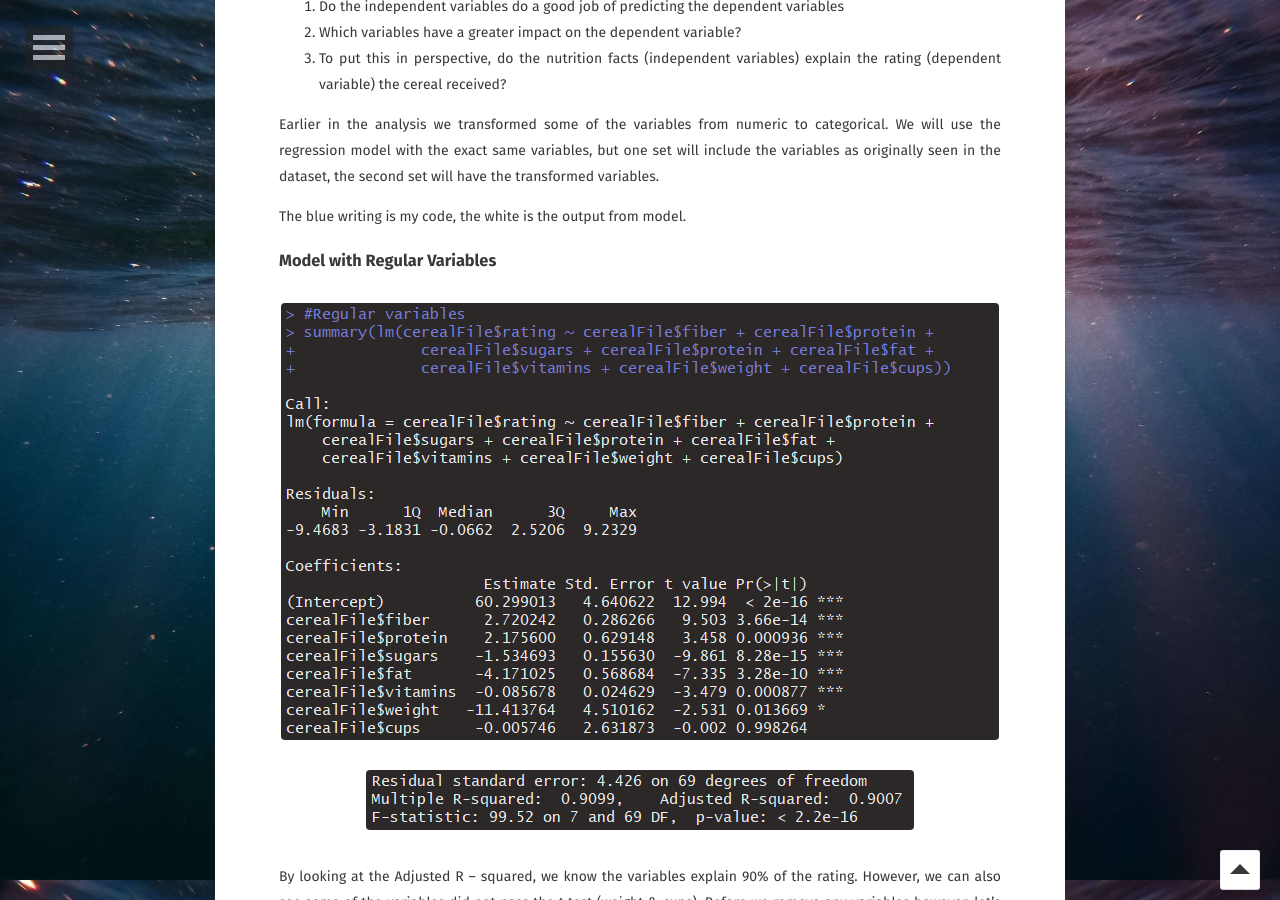
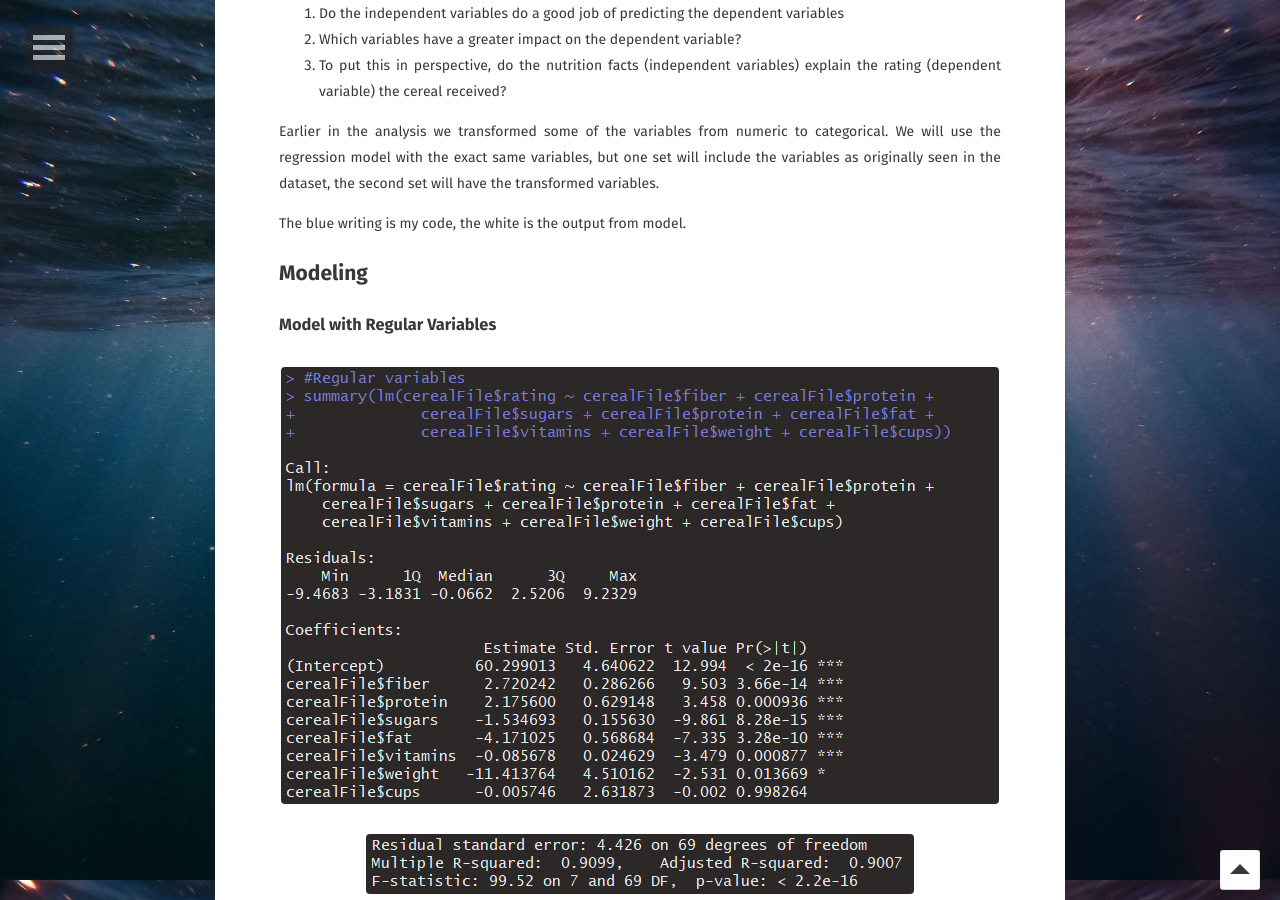
Before and after one commit to sarahschirduan/sarahschirduan.github.io, a Jekyll site: the page built from _posts/2019-06-09-cereal.md, in a window 1280 px wide and 900 px high, scrolled down 5840 px. Built offline with Jekyll 4.4.1, drawn with Linux system fonts in a browser that asks for light colours; some web fonts are replaced.

Commit message:
Update 2019-06-09-cereal.md

```diff
--- a/_posts/2019-06-09-cereal.md
+++ b/_posts/2019-06-09-cereal.md
@@ -27,7 +27,7 @@
 
 ## Exploring the Data
 
-Does the data type make sense for each variable?
+### Does the data type make sense for each variable?
 
 <figure>
 <a href="/assets/img/cereal1.png"><img src="/assets/img/cereal1.png"></a>
@@ -128,6 +128,8 @@
 
 The blue writing is my code, the white is the output from model.
 
+## Modeling
+
 ### Model with Regular Variables
 <figure>
 <a href="/assets/img/cereal10.png"><img src="/assets/img/cereal10.png"></a>
@@ -188,4 +190,4 @@
 <a href="/assets/img/cereal17.png"><img src="/assets/img/cereal17.png"></a>
 </figure>
 
-### Conclusions
+## Conclusions
```
